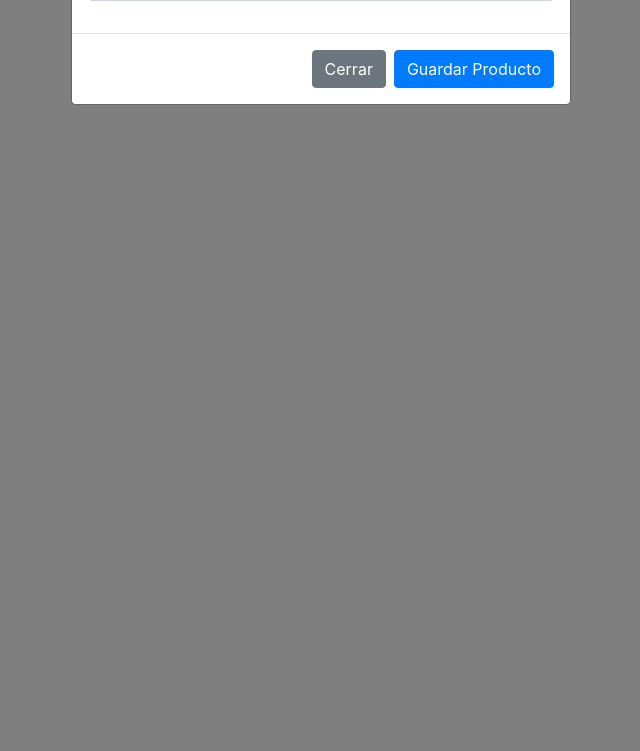
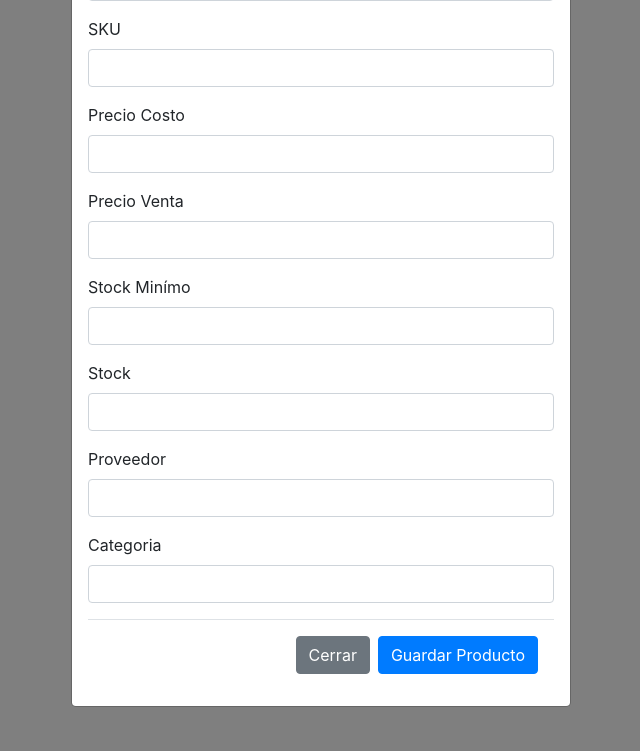
Before and after one commit to Marher0181/InventarioSA, a Flask app: template templates/gestionar_productos.html in a window 1280 px wide, after a click on "Agregar Producto". Shown: the part 263-1014 px from the top of the page, without its empty margins (319-959 px from the left). Run offline with Flask 3, Linux system fonts and the light colour scheme; the template is opened without the code that fills it: values that come from a table or form of the project are taken from there, others are empty; some libraries are stand-ins or nearby versions.

Commit message:
Correcciones de importaciones

```diff
--- a/app.py
+++ b/app.py
@@ -14,14 +14,9 @@ from controllers.ventas import ventas_bp
 
 app = Flask(__name__)
 app.config.from_object(Config)
-
-# Inicializa la base de datos
 db.init_app(app)
 
-# Inicializa Flask-Mail
-mail = Mail(app)  # Asocia mail a la instancia de app
-
-# Registra los blueprints
+mail = Mail(app)
 app.register_blueprint(auth_bp)
 app.register_blueprint(usuarios_bp)
 app.register_blueprint(proveedores_bp)
--- a/controllers/auth.py
+++ b/controllers/auth.py
@@ -36,9 +36,9 @@ def login():
                     elif rol == 2:
                         return redirect(url_for('ventas.gestionar_ventas'))
                 else:
-                    flash("Contraseña incorrecta.")
+                    flash("Error al iniciar sesión.")
             else:
-                flash("No se encontró el usuario o está inactivo.")
+                flash("Error al iniciar Sesión.")
 
         except Exception as e:
             flash(f"Error: {e}")
--- a/controllers/productos.py
+++ b/controllers/productos.py
@@ -1,6 +1,6 @@
 from flask import Blueprint, render_template, request, redirect, url_for, session, flash
 from models import db, Productos
-import datetime
+from datetime import datetime
 from sqlalchemy import text, func
 
 productos_bp = Blueprint('productos', __name__)
@@ -41,7 +41,6 @@ def gestionar_productos():
 
         if idProducto_form:
             producto = Productos.query.get(idProducto_form)
-            # Lógica para modificar producto
             flash('Producto actualizado correctamente')
         else:
             nuevo_producto = Productos(
--- a/controllers/proveedores.py
+++ b/controllers/proveedores.py
@@ -1,7 +1,7 @@
 
 from flask import Blueprint, render_template, request, redirect, url_for, session, flash
 from models import db, Categorias, Roles, Usuarios, Proveedores, Productos, MovimientosInventario, Ventas, Productos, DetalleVentas
-
+from sqlalchemy import text
 proveedores_bp = Blueprint('proveedores', __name__)
 
 @proveedores_bp.route('/proveedores', methods=['POST', 'GET'])
--- a/templates/gestionar_productos.html
+++ b/templates/gestionar_productos.html
@@ -75,6 +75,36 @@
                                 <label for="descripcion">Descripción</label>
                                 <input type="text" class="form-control" id="descripcion" name="descripcion" required>
                             </div>
+                            <div class="form-group">
+                                <div class="form-group">
+                                <label for="sku">SKU</label>
+                                <input type="text" class="form-control" id="sku" name="sku" required>
+                            </div>
+                            <div class="form-group">
+                                <label for="precioCosto">Precio Costo</label>
+                                <input type="text" class="form-control" id="precioCosto" name="precioCosto" required>
+                            </div>
+                            <div class="form-group">
+                                <label for="precioVenta">Precio Venta</label>
+                                <input type="text" class="form-control" id="precioVenta" name="precioVenta" required>
+                            </div>
+                            <div class="form-group">
+                                <label for="stockMinimo">Stock Minímo</label>
+                                <input type="text" class="form-control" id="stockMinimo" name="stockMinimo" required>
+                            </div>
+                            <div class="form-group">
+                                <label for="cantidadEnStock">Stock</label>
+                                <input type="text" class="form-control" id="cantidadEnStock" name="cantidadEnStock" required>
+                            </div>
+                            <div class="form-group">
+                                <label for="idProveedor">Proveedor</label>
+                                <input type="text" class="form-control" id="idProveedor" name="idProveedor" required>
+                            </div>
+                            <div class="form-group">
+                                <label for="idCategoria">Categoria</label>
+                                <input type="text" class="form-control" id="idCategoria" name="idCategoria" required>
+                            </div>
+
                         </div>
                         <div class="modal-footer">
                             <button type="button" class="btn btn-secondary" data-dismiss="modal">Cerrar</button>
--- a/templates/gestionar_ventas.html
+++ b/templates/gestionar_ventas.html
@@ -31,7 +31,7 @@
                 {% for producto in productos.items %}
                 <tr>
                     <td>{{ producto.nombre }} - {{ producto.descripcion }}</td>
-                    <td>{{ producto.precioVenta }}</td>
+                    <td>{{ producto.precioVenta }}</td>ñ
                     <td>{{ producto.cantidadEnStock }}</td>
                     <td>
                         <button class="btn btn-success" onclick="agregarProducto({{ producto.idProducto }}, '{{ producto.nombre }}', {{ producto.precioVenta }}, {{ producto.cantidadEnStock }})">Añadir</button>
--- a/templates/registrar_usuario.html
+++ b/templates/registrar_usuario.html
@@ -18,7 +18,7 @@
                 </div>
             {% endif %}
         {% endwith %}
-        <form action="{{ url_for('registrar_usuario') }}" method="POST">
+        <form action="{{ url_for('usuarios.registrar_usuario') }}" method="POST">
             <div class="form-group">
                 <label for="nombre">Nombre</label>
                 <input type="text" class="form-control" id="nombre" name="nombre" required>
@@ -41,7 +41,7 @@
                 </select>
             </div>
             <button type="submit" class="btn btn-primary">Registrar</button>
-            <a href="{{ url_for('login') }}" class="btn btn-secondary">Cancelar</a>
+            <a href="{{ url_for('auth.login') }}" class="btn btn-secondary">Cancelar</a>
         </form>
     </div>
 </body>
```
Also changed, not shown: controllers/alertas.py (+1 -13 lines), controllers/categorias.py (+4 -4 lines), templates/gestionar_alertas.html (+0 -7 lines).
